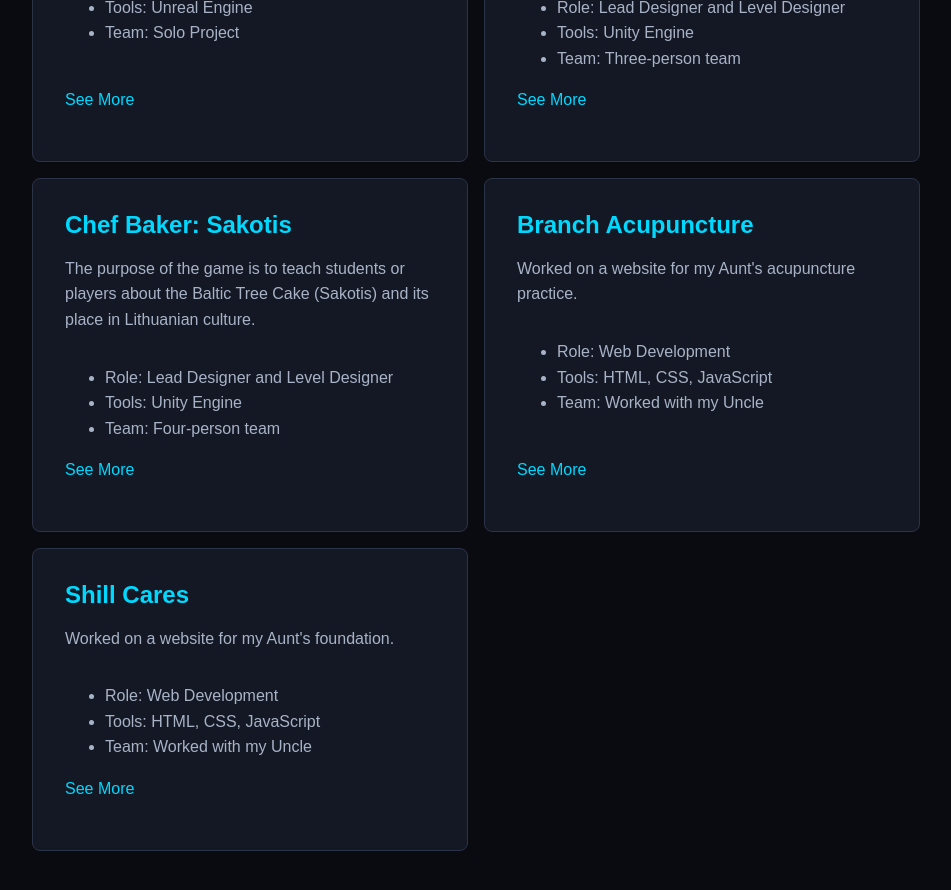
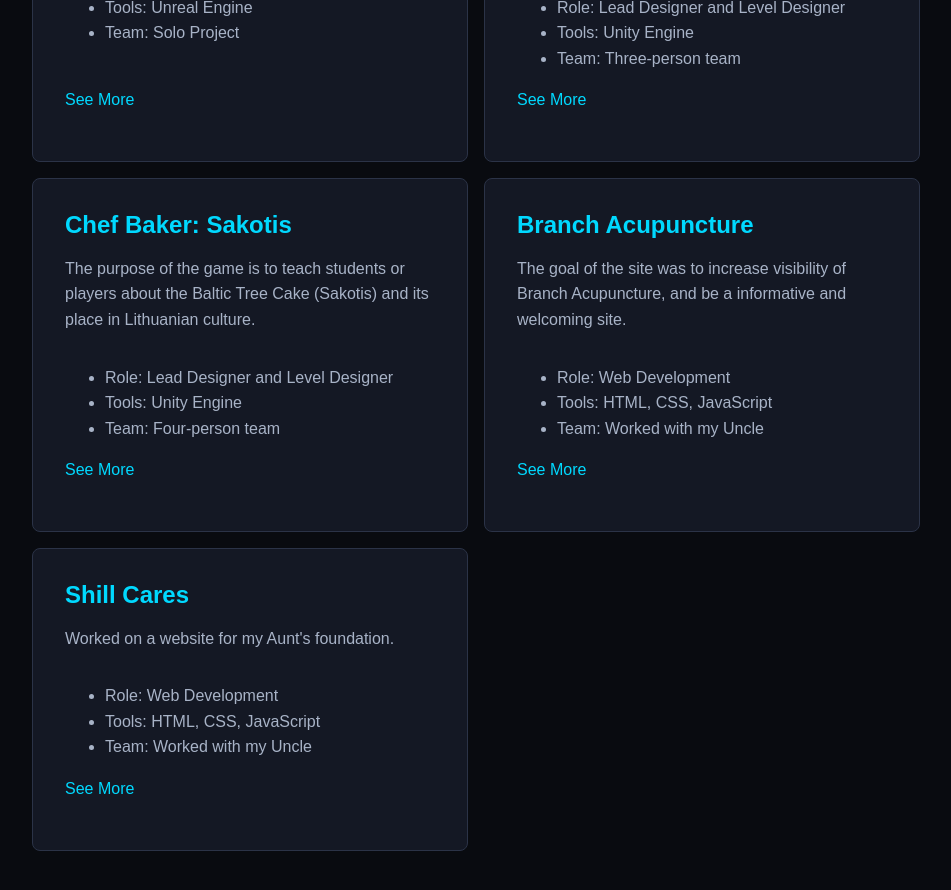
Before and after one commit to michaelbranch-code/Michaels_Portfolio, a Jekyll site: the page built from projects.html, in a window 1280 px wide and 900 px high, scrolled down 482 px. Shown: the top 890 px of the window, without its empty margins (164-1115 px from the left). Built offline with Jekyll 4.4.1, drawn with Linux system fonts in a browser that asks for light colours.

Commit message:
Update projects.html

```diff
--- a/projects.html
+++ b/projects.html
@@ -52,7 +52,10 @@
 
     <article class="project-card">
         <h2>Branch Acupuncture</h2>
-        <p>Worked on a website for my Aunt's acupuncture practice.</p>
+        <p>
+            The goal of the site was to  increase visibility of Branch Acupuncture,
+            and be a informative and welcoming site.
+        </p>
         <ul>
             <li>Role: Web Development</li>
             <li>Tools: HTML, CSS, JavaScript</li>
```
